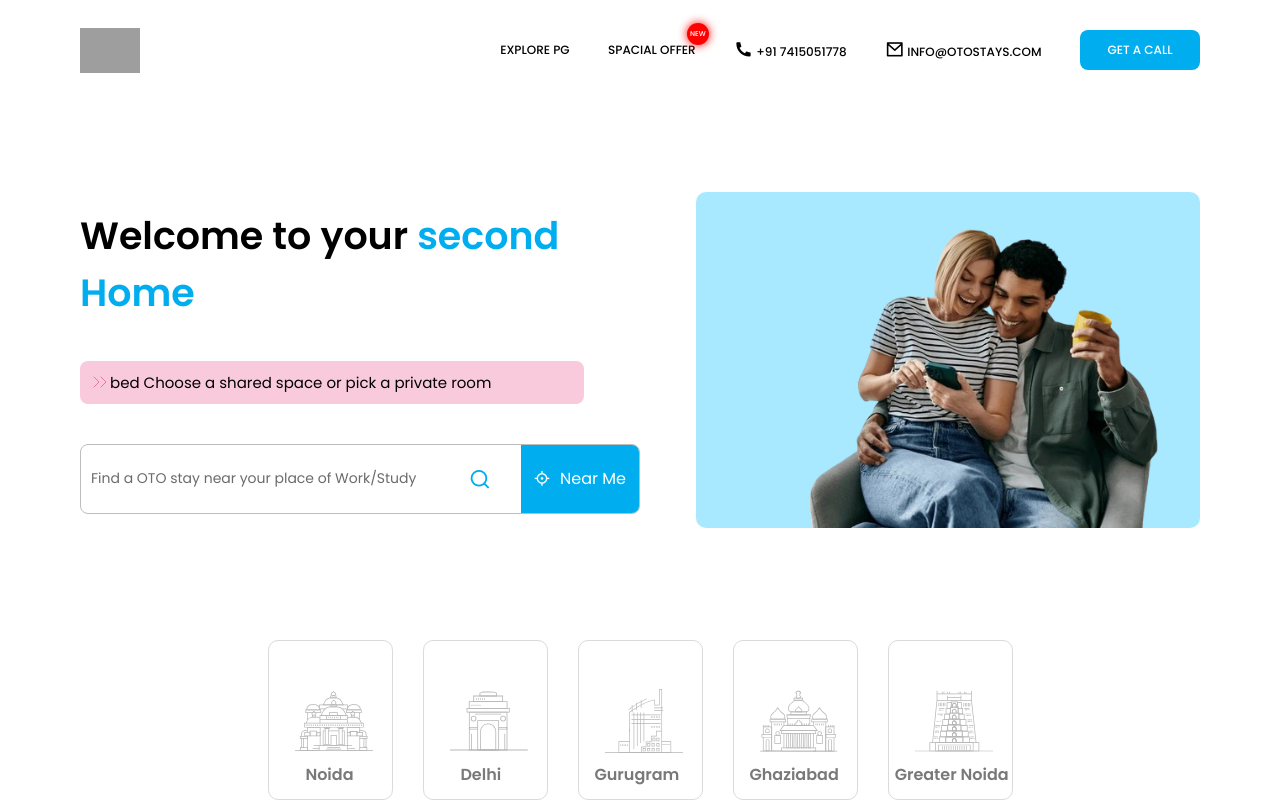
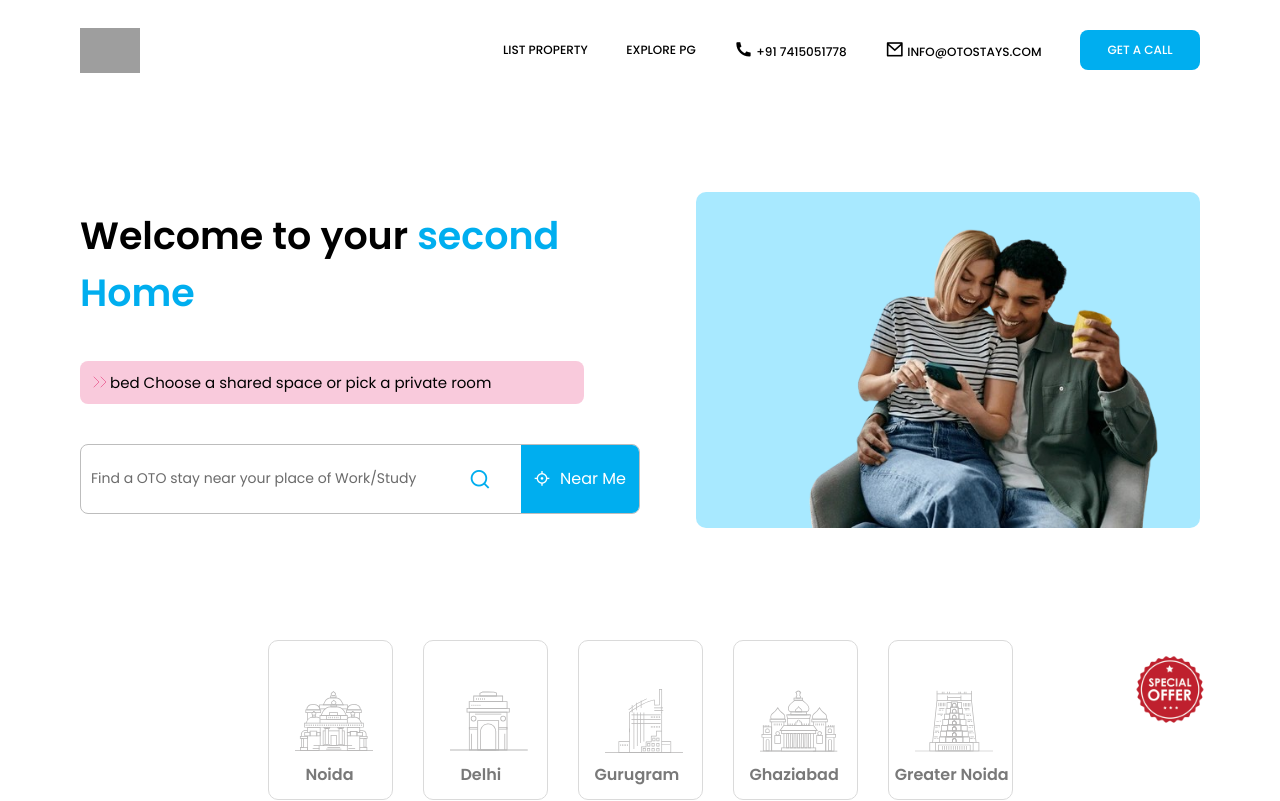
Before and after one commit to anandclicks/otoPgClone, a React (Vite) app: page / in a window 1280 px wide. Shown: the top 801 px of the page. Built offline with nearby package versions, Linux system fonts and the light colour scheme; grey boxes are pictures that could not be loaded; some icons are missing.

Commit message:
wahstapp link added

```diff
--- a/src/App.css
+++ b/src/App.css
@@ -906,7 +906,7 @@ a {
 .spacialOffer{
   position: relative;
 }
-.spacialOffer::after {
+/* .spacialOffer::after {
   height: 22px;
   width: 22px;
   display: flex;
@@ -925,11 +925,20 @@ a {
   right: 0;
   animation: offerAnimation 1s infinite alternate ;
   transition: 1s ease-in-out;
-}
-
-
-
-
+} */
+
+.spacialOffer{
+  position: fixed;
+  bottom: 0;
+  right: 0;
+  width: 80px;
+  margin: 70px;
+  backdrop-filter: blur(0px 0px 10px #850808);
+}
+
+.headerTwoLoginIcon {
+  width: 36px;
+}
 
 
 
@@ -1263,7 +1272,7 @@ text-align: center;
 .propertyImages{
   height: 100%;
   width: 100%;
-  object-fit: contain;
+  object-fit: cover;
 }
 .sharingOption{
   display: flex;
--- a/src/Responsive.css
+++ b/src/Responsive.css
@@ -177,7 +177,9 @@ width: 90%;
 .termsCondition li {
   font-size: 12px;
 }
-
+.headerTwoLoginIcon {
+  margin-top: 10px;
+}
 
 
 
@@ -731,6 +733,7 @@ padding: 10px;
 /* hedaer two css  */
 .headerTwo{
   padding: 0 10px;
+
 }
 .forLargeScreen{
   display: none;
@@ -830,7 +833,7 @@ border: none;
   flex-direction: row;
 }
 .offterBox{
-  height: 100vh;
+  height: 90vh;
   border-radius: 0px;
 }
 .spacilaOFferbtnforMobile{
--- a/src/components/Home/Home.jsx
+++ b/src/components/Home/Home.jsx
@@ -60,16 +60,16 @@ evt.preventDefault()
     // API call logic here
   };
 
-  const { fromStatus, findPgFormHandler } = useContext(UserContext);
+  const { fromStatus, findPgFormHandler,spacialOffer } = useContext(UserContext);
 
   return (
     <>
     {/* loading  */}
+    <img className='spacialOffer' src="\logo\spacialOffer.png" alt="" />
     <div className="loadingDiv">
       <img src="\reqest send\succesfull.gif" alt="" />
     </div>
       <SpacialOffter />
-
       <div className={`pgFinderForm ${fromStatus ? 'pgFinderFormVisible' : 'pgFinderFormInvisble'}`}>
         <i onClick={findPgFormHandler} className="fa-solid fa-xmark pgFindFormClose"></i>
 
--- a/src/components/Home/Navbar.jsx
+++ b/src/components/Home/Navbar.jsx
@@ -37,8 +37,8 @@ const Navbar = () => {
       </div>
       {/* links  */}
       <div className="navLinks">
+        <Link >List Property</Link>
         <Link to={'/noida'}>Explore pg</Link>
-        <Link onClick={handleSpacialOfferPopup} className='spacialOffer'>Spacial Offer</Link>
         <a href='tel:+917415051778'><i className="ri-phone-fill"></i> +91 7415051778</a>
         <a href='mailto: info@otostays.com'><i className="ri-mail-line"></i> info@otostays.com</a>
         <li onClick={handleGetAcALLState} className=' singinOfHomeNav'>Get a Call</li>
--- a/src/components/PgAllComponents/HeaderTwo.jsx
+++ b/src/components/PgAllComponents/HeaderTwo.jsx
@@ -38,7 +38,8 @@ const HeaderTwo = () => {
       Get a Call
      </div>
      <div className="signUpIonOnMobile">
-     <i className="fa-solid fa-right-to-bracket"></i>
+     {/* <i className="fa-solid fa-right-to-bracket"></i> */}
+     <img className='headerTwoLoginIcon' src="/logo\login-screen.svg" alt="" />
      </div>
 
     </div>
--- a/src/components/PgAllComponents/PgOne.jsx
+++ b/src/components/PgAllComponents/PgOne.jsx
@@ -71,9 +71,9 @@ const PgOne = (prop) => {
     <HeaderTwo/>
     <div className='pgMain'>
       <div className="btnsForMobile">
-        <div className="Schedul">
+        <Link to={'https://wa.me/7415051778'} className="Schedul">
         <i className="fa-brands fa-square-whatsapp whatsappIcon"></i> Schedule Visit
-        </div>
+        </Link>
         <div onClick={handleGetAcALLState} className="selectRoom">
           Select Room
         </div>
@@ -254,9 +254,7 @@ const PgOne = (prop) => {
             <div className="Facelity">
               <img className='AmentiImg' src="\Amenties Svg\parking_icon.svg" alt="" /> <p className='AmentiName'>Parking</p>
             </div>
-            <div className="Facelity">
-            <img className='AmentiImg' src="\Amenties Svg\tv_icon.svg" alt="" /> <p className='AmentiName'>TV</p>
-            </div>
+
             <div className="Facelity">
             <img className='AmentiImg' src="\Amenties Svg\wifi_icon.svg" alt="" /> <p className='AmentiName'>Wifi</p>
             </div>
```
Also changed, not shown: public/logo/login-screen.svg (added), public/logo/spacialOffer.png (added).
